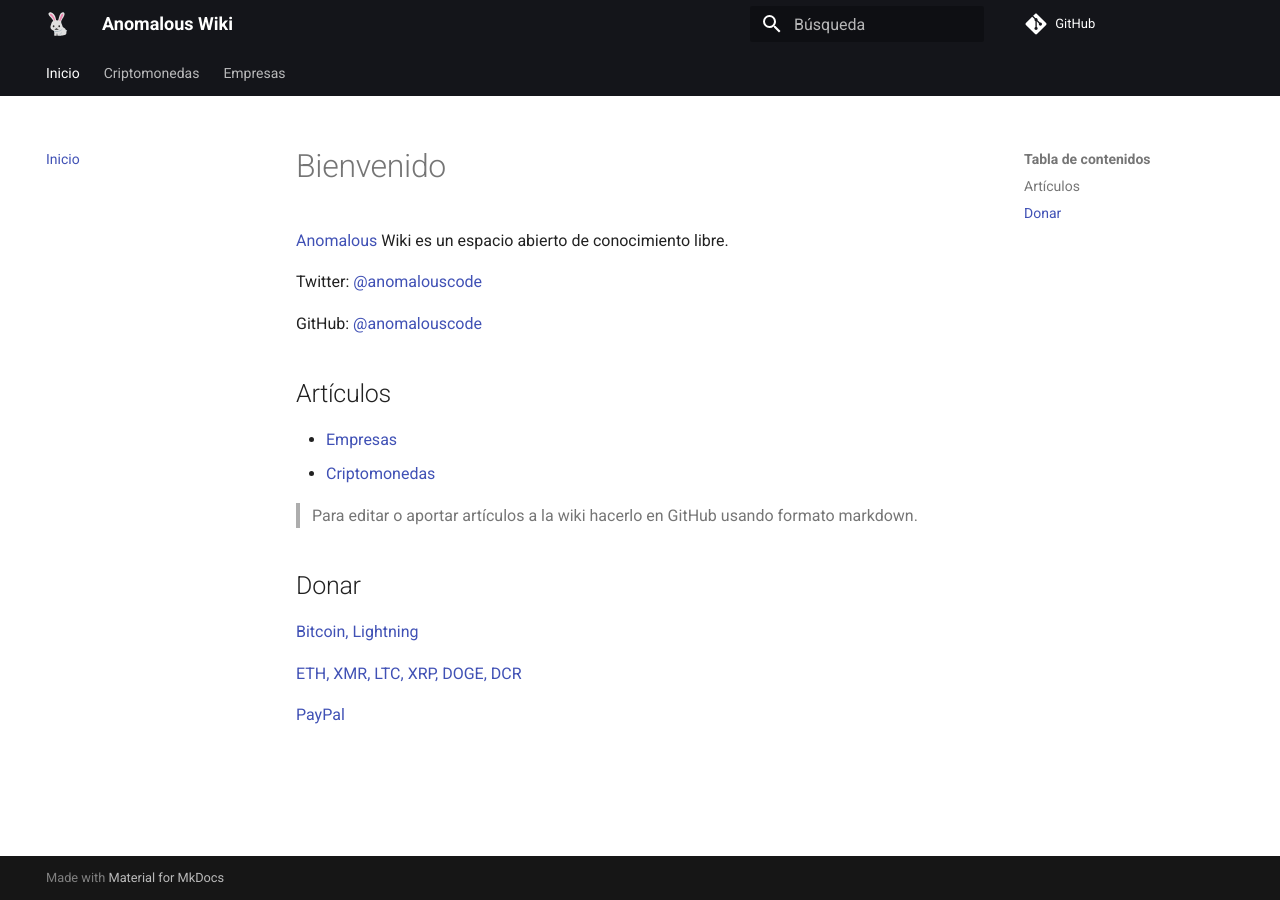
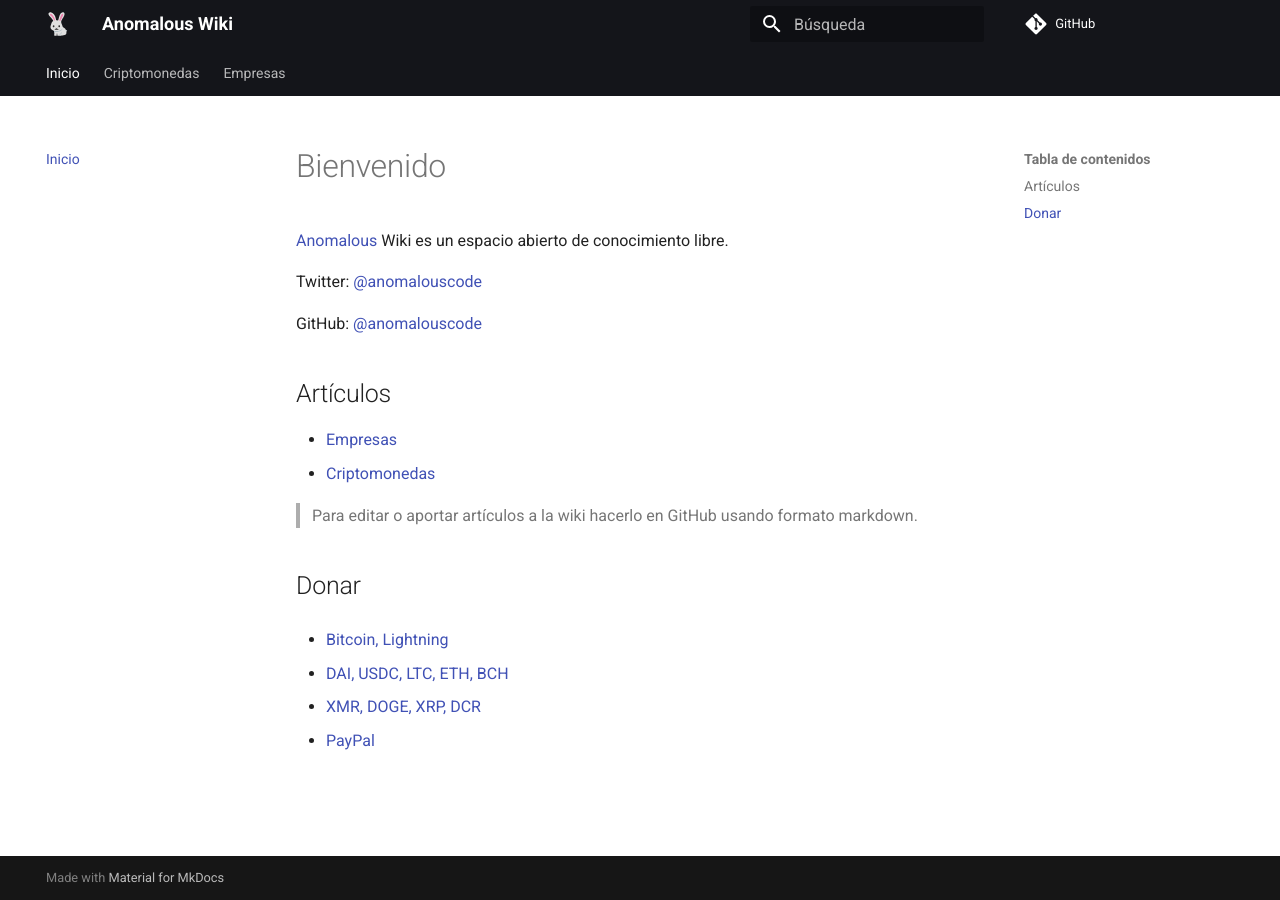
Before and after one commit to anomalouscode/wiki, an MkDocs documentation site: the page built from docs/index.md, in a window 1280 px wide. Built offline with MkDocs 1.6.1 and Material for MkDocs 9.7.7, drawn with Linux system fonts in a browser that asks for light colours; comment, search, counter and statistics services are not loaded.

Commit message:
more donation channels

```diff
--- a/docs/index.md
+++ b/docs/index.md
@@ -19,8 +19,10 @@
 
 ## Donar
 
-[Bitcoin, Lightning](https://checkout.opennode.com/p/464ee62b-2884-4929-891e-27b6ce5ed4ff)
+- [Bitcoin, Lightning](https://checkout.opennode.com/p/464ee62b-2884-4929-891e-27b6ce5ed4ff)
 
-[ETH, XMR, LTC, XRP, DOGE, DCR](https://globee.com/donate/ZbWyAR2VwD474qN063nJ79)
+- [DAI, USDC, LTC, ETH, BCH](https://commerce.coinbase.com/checkout/34fc641d-b06f-401d-b0f8-9fa266dbd63c)
 
-[PayPal](https://www.paypal.com/donate?hosted_button_id=LBVYB6G6GAJQW)
+- [XMR, DOGE, XRP, DCR](https://globee.com/donate/ZbWyAR2VwD474qN063nJ79)
+
+- [PayPal](https://www.paypal.com/donate?hosted_button_id=LBVYB6G6GAJQW)
--- a/mkdocs.yml
+++ b/mkdocs.yml
@@ -1,7 +1,7 @@
 site_name: Anomalous Wiki
 site_url: https://wiki.anomalous.xyz
 site_description: Espacio abierto de conocimiento libre.
-site_author: Anomalous
+site_author: Anomalous Research Society
 repo_url: https://github.com/anomalouscode/wiki
 theme:
   name: material
```
